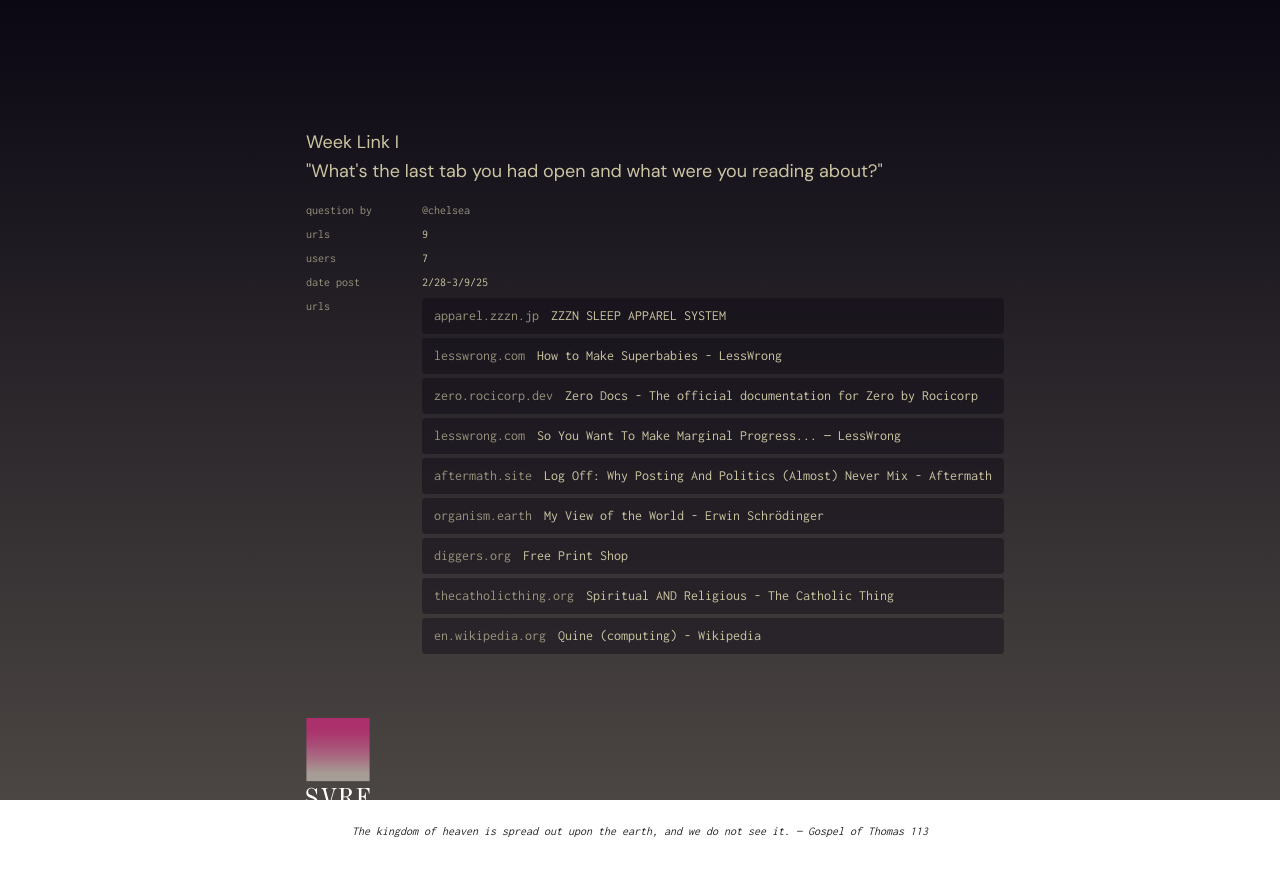
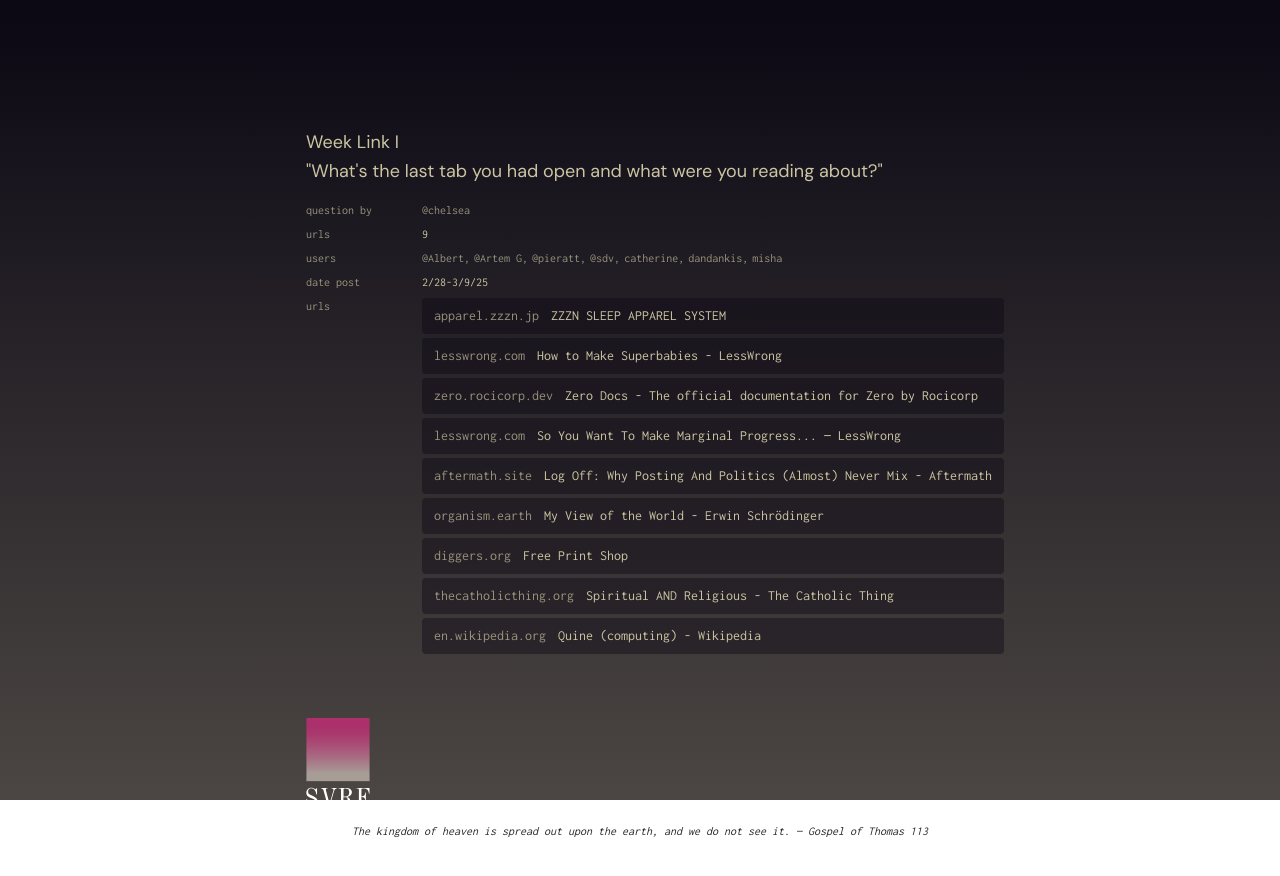
Before and after one commit to pieratt/svrf, a Next.js app: page / in a window 1280 px wide. Shown: the top 876 px of the page. Built offline with nearby package versions, Linux system fonts and the light colour scheme.

Commit message:
🌊🕸️ - improved design

```diff
--- a/app/layout.tsx
+++ b/app/layout.tsx
@@ -47,7 +47,7 @@
 
 export const metadata: Metadata = {
   title: "SVRF — Beautiful Internet",
-  description: "A new social network from the founder of SVPPLY.",
+  description: "SVRF Local Web 🌊🕸️.",
 };
 
 export default function RootLayout({
--- a/components/Lander/Content.tsx
+++ b/components/Lander/Content.tsx
@@ -59,7 +59,7 @@
         { text: "new sync engine that really speaks to me. a lot of the web can feel so much snappier with tech like this" }
       ],
       author: {
-        name: "dicky-the-benevolent-god",
+        name: "dandankis",
         url: "https://x.com/dandankis"
       }
     },
@@ -86,7 +86,7 @@
       ],
       author: {
         name: "misha",
-        url: "https://x.com/misha"
+        url: "https://x.com/mishaderidder"
       }
     },
     {
@@ -199,7 +199,30 @@
           <span className="text-[#cbc5a3]">{links.length}</span>
 
           <span>users</span>
-          <span className="text-[#cbc5a3]">7</span>
+          <div className="flex flex-wrap gap-x-1">
+            {Array.from(new Set(links.map(link => JSON.stringify({ name: link.author.name, url: link.author.url }))))
+              .map(userStr => JSON.parse(userStr))
+              .sort((a, b) => a.name.localeCompare(b.name))
+              .map((author, i, arr) => (
+                <span key={i}>
+                  {author.url ? (
+                    <Link
+                      href={author.url}
+                      target="_blank"
+                      rel="noopener noreferrer"
+                      className="text-[#cbc5a3]/70 hover:text-[#cbc5a3] transition-colors duration-200"
+                    >
+                      {author.name}
+                    </Link>
+                  ) : (
+                    <span className="text-[#cbc5a3]/70">
+                      {author.name}
+                    </span>
+                  )}
+                  {i < arr.length - 1 && ", "}
+                </span>
+              ))}
+          </div>
 
           <span>date post</span>
           <span className="text-[#cbc5a3]">2/28-3/9/25</span>
```
